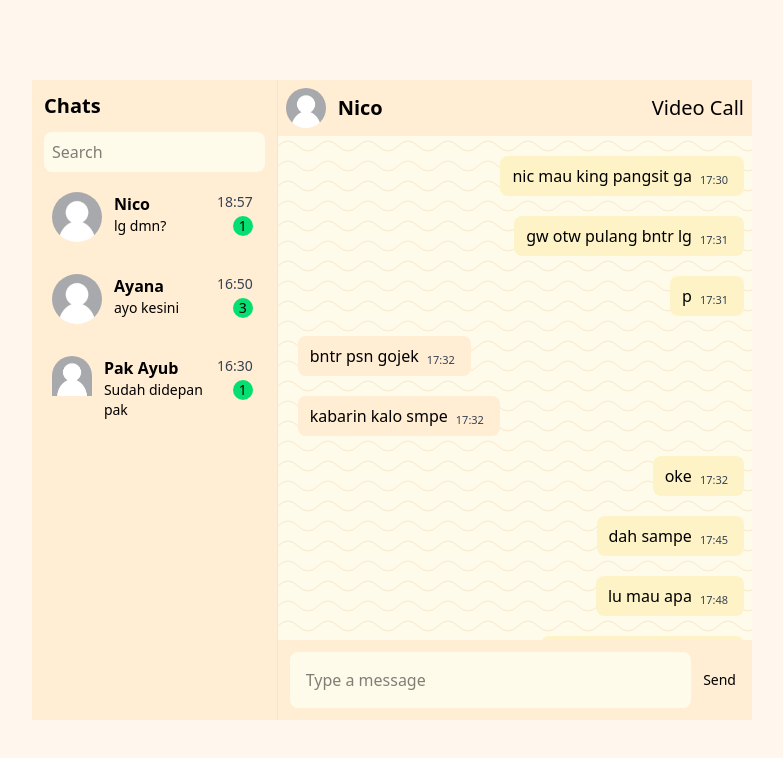
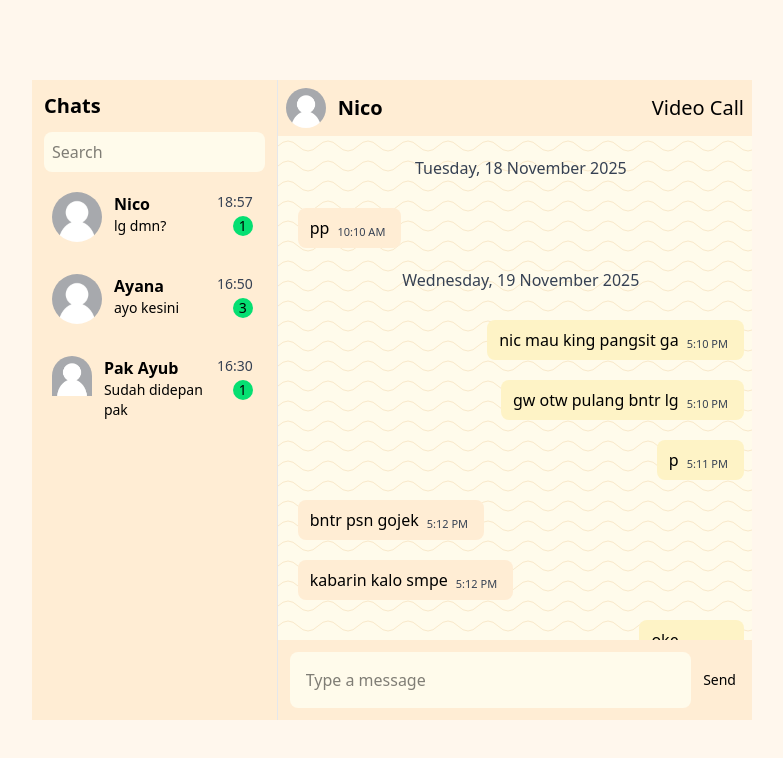
Before and after one commit to vnnico/chat-video-call, a React (Vite) app in the folder frontend/: page / in a window 1280 px wide. Shown: the top 758 px of the page, without its empty margins (248-1031 px from the left). Built offline with nearby package versions, Linux system fonts and the light colour scheme.

Commit message:
feat: add automatic date header when messages are from a new day

```diff
--- a/frontend/package.json
+++ b/frontend/package.json
@@ -11,6 +11,7 @@
   },
   "dependencies": {
     "@tailwindcss/vite": "^4.1.14",
+    "moment": "^2.30.1",
     "react": "^19.1.1",
     "react-dom": "^19.1.1",
     "tailwindcss": "^4.1.14",
@@ -18,6 +19,7 @@
   },
   "devDependencies": {
     "@eslint/js": "^9.36.0",
+    "@types/moment": "^2.11.29",
     "@types/node": "^24.6.0",
     "@types/react": "^19.1.16",
     "@types/react-dom": "^19.1.9",
--- a/frontend/src/components/Message.tsx
+++ b/frontend/src/components/Message.tsx
@@ -1,114 +1,145 @@
+import moment from "moment";
+import type { Moment } from "moment";
 import { v4 } from "uuid";
+
+const generateTime = (
+  year: number,
+  month: number,
+  date: number,
+  hour: number,
+  minute: number
+): Moment => {
+  return moment().set({
+    year,
+    month,
+    date,
+    hour,
+    minute,
+    second: 0,
+  });
+};
 
 export function Message() {
   const chatBubbles = [
     {
       id: v4(),
+      ownedBy: 2,
+      text: "pp",
+      timeAt: generateTime(2025, 10, 18, 10, 10),
+    },
+    {
+      id: v4(),
       ownedBy: 1,
       text: "nic mau king pangsit ga",
-      timeAt: "17:30",
+      timeAt: generateTime(2025, 10, 19, 17, 10),
     },
     {
       id: v4(),
       ownedBy: 1,
       text: "gw otw pulang bntr lg",
-      timeAt: "17:31",
+      timeAt: generateTime(2025, 10, 19, 17, 10),
     },
     {
       id: v4(),
       ownedBy: 1,
       text: "p",
-      timeAt: "17:31",
+      timeAt: generateTime(2025, 10, 19, 17, 11),
     },
     {
       id: v4(),
       ownedBy: 2,
       text: "bntr psn gojek",
-      timeAt: "17:32",
+      timeAt: generateTime(2025, 10, 19, 17, 12),
     },
     {
       id: v4(),
       ownedBy: 2,
       text: "kabarin kalo smpe",
-      timeAt: "17:32",
+      timeAt: generateTime(2025, 10, 19, 17, 12),
     },
     {
       id: v4(),
       ownedBy: 1,
       text: "oke",
-      timeAt: "17:32",
+      timeAt: generateTime(2025, 10, 19, 17, 13),
     },
     {
       id: v4(),
       ownedBy: 1,
       text: "dah sampe",
-      timeAt: "17:45",
+      timeAt: generateTime(2025, 10, 19, 17, 20),
     },
     {
       id: v4(),
       ownedBy: 1,
       text: "lu mau apa",
-      timeAt: "17:48",
+      timeAt: generateTime(2025, 10, 19, 17, 23),
     },
     {
       id: v4(),
       ownedBy: 1,
       text: "gw psen dlu aja ya",
-      timeAt: "17:49",
+      timeAt: generateTime(2025, 10, 19, 17, 23),
     },
     {
       id: v4(),
       ownedBy: 2,
       text: "sabar macet",
-      timeAt: "17:51",
+      timeAt: generateTime(2025, 10, 19, 17, 31),
     },
     {
       id: v4(),
       ownedBy: 2,
       text: "ada truk molen 2 ngalang jalan",
-      timeAt: "17:51",
+      timeAt: generateTime(2025, 10, 19, 17, 33),
     },
     {
       id: v4(),
       ownedBy: 1,
       text: "okok",
-      timeAt: "17:51",
+      timeAt: generateTime(2025, 10, 19, 17, 35),
     },
     {
       id: v4(),
       ownedBy: 1,
       text: "kevin jg lagi otw",
-      timeAt: "17:52",
+      timeAt: generateTime(2025, 10, 19, 17, 36),
     },
     {
       id: v4(),
       ownedBy: 2,
       text: "ajak david juga",
-      timeAt: "17:53",
+      timeAt: generateTime(2025, 10, 19, 17, 38),
     },
     {
       id: v4(),
       ownedBy: 1,
       text: "abar gw chat",
-      timeAt: "17:54",
+      timeAt: generateTime(2025, 10, 19, 17, 38),
     },
     {
       id: v4(),
       ownedBy: 2,
       text: "avjdsij vovnsdoivncsoivnoisdcvsodicnsodncsidcnosdvnsocnsdoicjsdoicjsdoicvsdionsdnsodnvonsvosnv",
-      timeAt: "17:54",
+      timeAt: generateTime(2025, 10, 19, 17, 40),
     },
     {
       id: v4(),
       ownedBy: 1,
       text: "apaan njirr",
-      timeAt: "17:54",
+      timeAt: generateTime(2025, 10, 19, 17, 41),
     },
     {
       id: v4(),
       ownedBy: 2,
       text: "kepencet",
-      timeAt: "17:54",
+      timeAt: generateTime(2025, 10, 19, 18, 30),
+    },
+    {
+      id: v4(),
+      ownedBy: 1,
+      text: "oiii",
+      timeAt: generateTime(2025, 10, 20, 18, 30),
     },
   ];
 
@@ -138,7 +169,23 @@ export function Message() {
         }}
       >
         {/* Chat Bubbles */}
-        {chatBubbles.map((cb) => (
+        {chatBubbles &&
+          chatBubbles.map((cb, index) => (
+            <>
+              {/* Day and time title */}
+              {index === 0 ||
+              (index > 0 &&
+                cb.timeAt.day() !== chatBubbles.at(index - 1)?.timeAt.day()) ? (
+                <div className="w-full text-center pb-2">
+                  <p className="text-md text-gray-700">
+                    {cb.timeAt.format("dddd, DD MMMM YYYY")}
+                  </p>
+                </div>
+              ) : (
+                ""
+              )}
+
+              {/* Chat Bubble */}
               <div
                 key={cb.id}
                 className={` w-fit max-w-[20rem] break-words py-2 rounded-lg ps-3 pe-4  ${
@@ -152,10 +199,11 @@ export function Message() {
                     {cb.text}
                   </p>
                   <p className="text-[11px] text-gray-700 whitespace-nowrap flex-shrink-0">
-                {cb.timeAt}
+                    {moment(cb.timeAt).format("LT")}
                   </p>
                 </div>
               </div>
+            </>
           ))}
       </div>
       {/* Message Input */}
@@ -164,7 +212,7 @@ export function Message() {
           <input
             type="text"
             placeholder="Type a message"
-            className="w-full outline-amber-50"
+            className="w-full outline-amber-50 focus:outline-none"
           />
         </div>
         <p className="text-sm m-auto p-1">Send</p>
```
Lines whose indentation alone changed are shown as unchanged.
